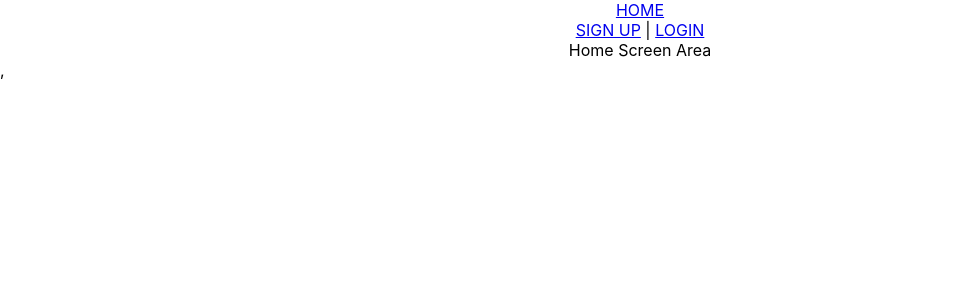
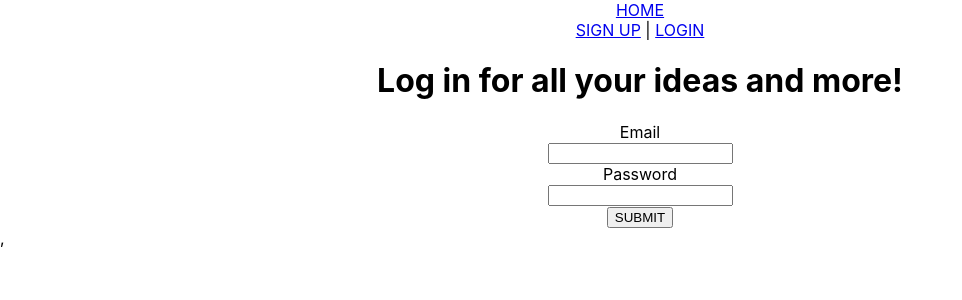
Before and after one commit to sblum55/ideas-for-later-front, a React (Create React App) app: page /login in a window 1280 px wide. Shown: the top 300 px of the page, without its empty margins (0-962 px from the left). Built offline with nearby package versions, Linux system fonts and the light colour scheme.

Commit message:
login form and route paths for navbar

```diff
--- a/src/App.js
+++ b/src/App.js
@@ -6,6 +6,7 @@ import { UserContext } from './contexts/UserContexts'
 
 import NavBar from './components/NavBar'
 import SignUp from './pages/SignUp'
+import Login from './pages/Login'
 import Home from './pages/Home'
 
 function App() {
@@ -15,7 +16,11 @@ function App() {
   return (
     <div className="App">
       <NavBar />
-      <Home exact path = '/' />
+
+      <Route exact path = '/'>
+        <Home />
+      </Route>
+
       <Route exact path = '/signup' render={() => {
         if (user.id) {
           return <Redirect to = '/'/>
@@ -24,6 +29,14 @@ function App() {
         }
       }} />
 
+      <Route exact path = '/login' render={() => {
+        if (user.id) {
+          return <Redirect to = '/'/>
+        } else {
+          return<Login />
+        }
+      }} />
+
     </div>
   );
 }
--- a/src/pages/Login.js
+++ b/src/pages/Login.js
@@ -0,0 +1,44 @@
+import axios from 'axios'
+import { useState, useContext } from 'react'
+import { UserContext } from '../contexts/UserContexts'
+
+const Login = () => {
+    const [ user, setUser ] = useContext(UserContext)
+
+    const [ email, setEmail ] = useState('')
+    const [ password, setPassword ] = useState('')
+
+    const handleSubmit = (e) => {
+        e.preventDefault()
+        axios.post(`${process.env.REACT_APP_BACKEND_URL}users/login`, {email, password})
+        .then((response) => {
+            console.log('login response', response);
+            setUser(response.data.user.id)
+            localStorage.setItem('userId', response.data.user.id)
+        })
+    }
+    return (
+        <div>
+            <h1>Log in for all your ideas and more!</h1>
+            <form onSubmit = {handleSubmit}>
+                <div className = 'emailArea'>
+                    <div>
+                    <label htmlFor = 'new-email'>Email </label>
+                    </div>
+                    <input className = 'loginInput' id = 'new-email' value = {email} onChange = {(e) => {setEmail(e.target.value)}} />
+                </div>
+                <div className = 'passwordArea'>
+                    <div>
+                    <label htmlFor = 'new-password'>Password </label>
+                    </div>
+                    <input className = 'loginInput' type = 'password' id = 'new-password' value = {password} onChange = {(e) => {setPassword(e.target.value)}} />
+                </div>
+                <div className = 'signUpBtnArea'>
+                    <input className = 'loginBtn' type = 'submit' value = 'SUBMIT' />
+                </div>
+            </form>
+        </div>
+    )
+}
+
+export default Login
--- a/src/pages/SignUp.js
+++ b/src/pages/SignUp.js
@@ -22,7 +22,7 @@ const SignUp = () => {
 
     return (
         <div>
-            <h1>Join the Fun Here!!</h1>
+            <h1>Access our selection of great ideas!</h1>
             <form onSubmit = {handleSubmit}>
                 <div className = 'nameArea'>
                     <div>
```
